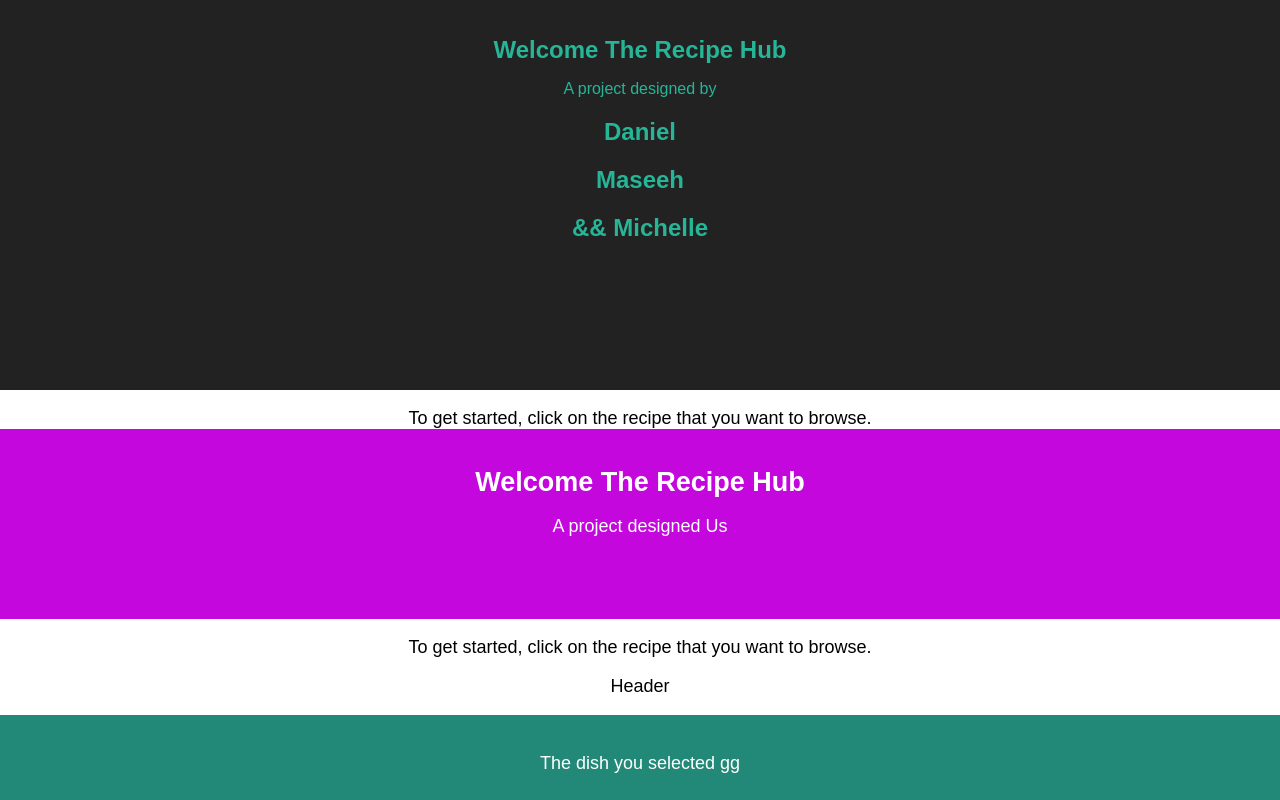
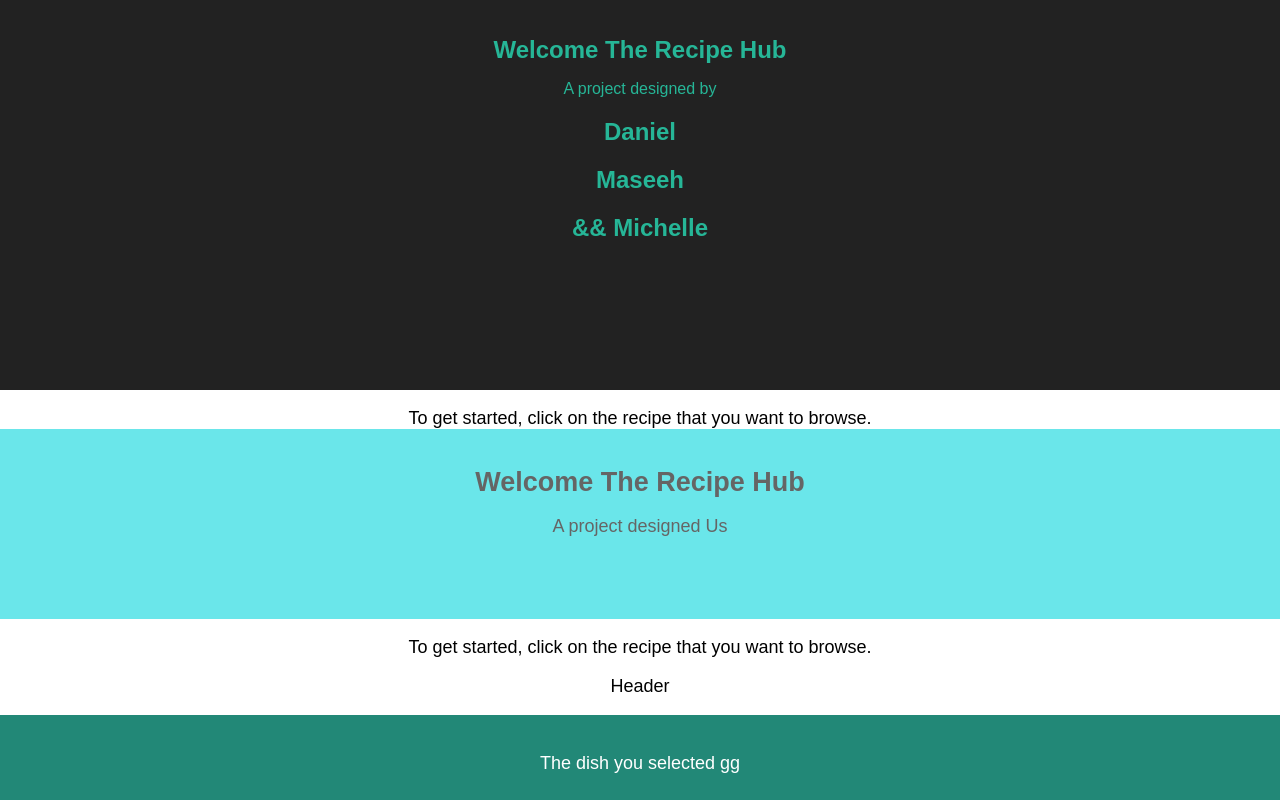
Before and after one commit to danielpickert/foodapp, a React (Create React App) app: page / in a window 1280 px wide. Shown: the top 800 px of the page. Built offline with nearby package versions, Linux system fonts and the light colour scheme.

Commit message:
updated css

```diff
--- a/src/Style/Header.css
+++ b/src/Style/Header.css
@@ -3,17 +3,23 @@
 }
 
 .Head {
-    animation: App-logo-spin infinite 20s linear;
+  animation: App-logo-spin infinite 20s;
   height: 80px;
+  float: left;
+  position: absolute;
 }
 
 .Header-header {
-    background-color: rgb(196, 8, 221);
+  background-color: rgb(8, 214, 221);
   height: 150px;
   padding: 20px;
-    color: white;
+  color: black;
+  opacity: 0.6;
 }
-
+.img {
+  display: inline-block;
+  vertical-align: middle;
+}
 .Header-title {
   font-size: 1.5em;
 }
@@ -21,12 +27,19 @@
 .Header-intro {
   font-size: large;
 }
-
+.App-logo {
+  float: left;
+  height: 80px;
+}
+.About-logo {
+  float: right;
+  height: 100px;
+}
 /* @keyframes App-logo-spin {
   from {
     transform: rotate(0deg);
   }
   to {
-      transform: rotate(360deg);
+    transform: rotate(180deg);
   }
 } */
--- a/src/components/Header.js
+++ b/src/components/Header.js
@@ -11,7 +11,6 @@ class Header extends Component {
           <h1 className="Header-title">Welcome The Recipe Hub</h1>
           <div> A project designed Us  </div>
 
-
         </header>
         <p className="Header-intro">
           To get started, click on the recipe that you want to browse.
```
Lines whose indentation alone changed are shown as unchanged.
